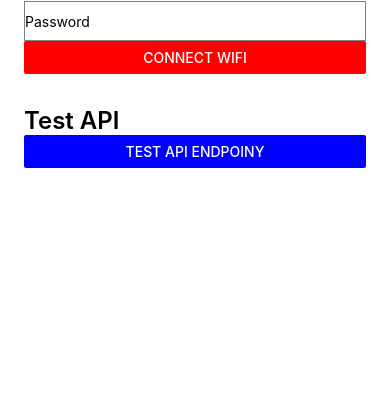
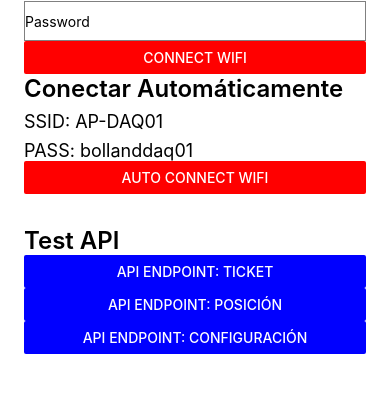
Before and after one commit to fernando4530/daqappdemo, a React Native app: screen / in a window 390 px wide. Shown: the part 331-724 px from the top of the page. Built offline with nearby package versions, Linux system fonts and the light colour scheme.

Commit message:
create new endpoints

```diff
--- a/App.js
+++ b/App.js
@@ -6,7 +6,7 @@
  * @flow strict-local
  */
 
-import React, { useState } from 'react';
+import React from 'react';
 import WifiManager from "react-native-wifi-reborn";
 
 import {
@@ -53,7 +53,10 @@ const requestPermisionWifi = async () => {
 
 var ssidValue = "vacio";
 
+var datadaq = { "data": { "atributos": { "bateria": "LC-10", "id_daq": "1", "id_ticket": "24", "ire": "29", "latitud": 3250.4426, "longitud": 6852.3931, "pozo": "COL-NRO6", "presion": 43.21, "producto": "DP858-100%", "temperatura": 12.34, "timestamp": "2021/03/12-00:22:54", "verificacion": "5df9f63916ebf8528697b629022993e8", "volumen_agregado": 5.67 }, "id": "1", "tipo": "ticket" } }
 
+const controller = new AbortController();
+const signal = controller.signal;
 
 
 class App extends React.Component {
@@ -146,6 +149,32 @@ class App extends React.Component {
     );
   }
 
+
+  autoConnectWifiReborn() {
+    const ssid = 'AP-DAQ01';
+    const password = 'bollanddaq01';
+    const isWep = false;
+    console.log("auto conectando a: ");
+    console.log(ssid);
+    console.log(password);
+    WifiManager.connectToProtectedSSID(ssid, password, isWep).then(
+      () => {
+        console.log("Connected successfully!");
+      },
+      () => {
+        console.log("Connection failed!");
+        Alert.alert(
+          'Conexión',
+          'No se pudo realizar la conexión',
+          [
+            { text: 'OK', onPress: () => console.log('OK Pressed') }
+          ],
+          { cancelable: false }
+        );
+      }
+    );
+  }
+
   getCurrentSSIDBorn() {
     WifiManager.getCurrentWifiSSID().then(
       ssid => {
@@ -175,22 +204,163 @@ class App extends React.Component {
 
 
 
+  executeAxios() {
+    console.log("excuteeee");
+    const url = 'http://10.123.45.1:3333/api/1_0/ticket';
+    axios.get(url)
+      .then(res => {
+        const persons = res.data;
+        console.log(persons);
+      })
+  }
 
-  getMoviesFromApiAsync() {
-    return fetch('https://jsonplaceholder.typicode.com/todos/1')
+
+
+  abortFetching() {
+    console.log('Now aborting');
+    // Abort.
+    controller.abort()
+  }
+
+
+  getApiTicket() {
+    // const url='https://jsonplaceholder.typicode.com/users';
+    const url = 'http://10.123.45.1:3333/api/1_0/ticket';
+    return fetch(url, {
+      method: "GET",
+      headers: {
+        'Content-Type': 'application/json',
+      },
+      signal: signal, // <------ This is our AbortSignal
+    }, 2000)
+      .then(response => response.json())
+      .then(json => {
+        console.log(json);
+        const atributos = datadaq;
+        console.log(atributos);
+        const json1 = json[0];
+        Alert.alert(
+          'API DAQ',
+          JSON.stringify(json.data.tipo) + ' ' + JSON.stringify(json.data.id) +
+          '\n Bateria: ' + JSON.stringify(json.data.atributos.bateria) +
+          '\n ID DAQ: ' + JSON.stringify(json.data.atributos.id_daq) +
+          '\n ID Ticket: ' + JSON.stringify(json.data.atributos.id_ticket) +
+          '\n IRE: ' + JSON.stringify(json.data.atributos.ire) +
+          '\n Latitud: ' + JSON.stringify(json.data.atributos.latitud) +
+          '\n Longitud: ' + JSON.stringify(json.data.atributos.longitud) +
+          '\n Pozo: ' + JSON.stringify(json.data.atributos.pozo) +
+          '\n Presion: ' + JSON.stringify(json.data.atributos.presion) +
+          '\n Producto: ' + JSON.stringify(json.data.atributos.producto) +
+          '\n Temperatura: ' + JSON.stringify(json.data.atributos.temperatura) +
+          '\n Timestamp: ' + JSON.stringify(json.data.atributos.timestamp) +
+          '\n Verificacion: ' + JSON.stringify(json.data.atributos.verificacion) +
+          '\n Volumen Agregado: ' + JSON.stringify(json.data.atributos.volumen_agregado)
+          ,
+          [
+            { text: 'OK', onPress: () => console.log('OK Pressed') }
+          ],
+          { cancelable: true }
+        );
+
+      })
+      .catch(function (error) {
+        console.log('Hubo un problema con la petición Fetch:' + error.message);
+        const mje_error = error;
+        Alert.alert(
+          'API DAQ ERROR',
+          'Error: \n' + mje_error,
+          [
+            { text: 'OK', onPress: () => console.log('OK Pressed') }
+          ],
+          { cancelable: true }
+        );
+      });
+  }
+
+  getApiPosicion() {
+    const url = 'http://10.123.45.1:3333/api/1_0/posicion';
+    return fetch(url, {
+      method: "GET",
+      headers: {
+        'Content-Type': 'application/json',
+      },
+      signal: signal, // <------ This is our AbortSignal
+    }, 2000)
       .then(response => response.json())
       .then(json => {
         console.log(json);
         Alert.alert(
           'API DAQ',
-          'My Alert Msg: \n' + JSON.stringify(json),
+          JSON.stringify(json.data.tipo) + ' ' + JSON.stringify(json.data.id) +
+          '\n Latitud: ' + JSON.stringify(json.data.atributos.latitud) +
+          '\n Longitud: ' + JSON.stringify(json.data.atributos.longitud) +
+          '\n Curso: ' + JSON.stringify(json.data.atributos.curso) +
+          '\n Dato Valido: ' + JSON.stringify(json.data.atributos.dato_valido) +
+          '\n Fecha: ' + JSON.stringify(json.data.atributos.fecha) +
+          '\n Posición Valida: ' + JSON.stringify(json.data.atributos.posicion_valida) +
+          '\n Tiempo: ' + JSON.stringify(json.data.atributos.tiempo) +
+          '\n Velocidad: ' + JSON.stringify(json.data.atributos.velocidad)
+          ,
           [
             { text: 'OK', onPress: () => console.log('OK Pressed') }
           ],
           { cancelable: true }
         );
+
       })
-      .catch(function(error) {
+      .catch(function (error) {
+        console.log('Hubo un problema con la petición Fetch:' + error.message);
+        const mje_error = error;
+        Alert.alert(
+          'API DAQ ERROR',
+          'Error: \n' + mje_error,
+          [
+            { text: 'OK', onPress: () => console.log('OK Pressed') }
+          ],
+          { cancelable: true }
+        );
+      });
+  }
+
+
+  getApiConfiguracion() {
+    const url = 'http://10.123.45.1:3333/api/1_0/configuracion';
+    return fetch(url, {
+      method: "GET",
+      headers: {
+        'Content-Type': 'application/json',
+      },
+      signal: signal, // <------ This is our AbortSignal
+    }, 2000)
+      .then(response => response.json())
+      .then(json => {
+        console.log(json);
+        const atributos = datadaq;
+        console.log(atributos);
+        const json1 = json[0];
+        Alert.alert(
+          'API DAQ',
+          JSON.stringify(json.data.tipo) + ' ' + JSON.stringify(json.data.id) +
+          '\n ID Caudalimetro 1: ' + JSON.stringify(json.data.atributos.id_caudalimetro_1) +
+          '\n ID Caudalimetro 2: ' + JSON.stringify(json.data.atributos.id_caudalimetro_2) +
+          '\n ID DAQ: ' + JSON.stringify(json.data.atributos.id_daq) +
+          '\n ID Vehiculo: ' + JSON.stringify(json.data.atributos.id_vehiculo) +
+          '\n Nombre Caudalimetro 1: ' + JSON.stringify(json.data.atributos.nombre_caudalimetro_1) +
+          '\n Nombre Caudalimetro 2: ' + JSON.stringify(json.data.atributos.nombre_caudalimetro_2) +
+          '\n Nombre Vehiculo: ' + JSON.stringify(json.data.atributos.nombre_vehiculo) +
+          '\n Revisión Soft: ' + JSON.stringify(json.data.atributos.revision_soft) +
+          '\n Timestamp Actualizado: ' + JSON.stringify(json.data.atributos.timestamp_actualizado) +
+          '\n Timestamp Actualizado: ' + JSON.stringify(json.data.atributos.timestamp_descargado) +
+          '\n Verificacion: ' + JSON.stringify(json.data.atributos.verificacion)
+          ,
+          [
+            { text: 'OK', onPress: () => console.log('OK Pressed') }
+          ],
+          { cancelable: true }
+        );
+
+      })
+      .catch(function (error) {
         console.log('Hubo un problema con la petición Fetch:' + error.message);
         const mje_error = error;
         Alert.alert(
@@ -261,14 +431,37 @@ class App extends React.Component {
                   title="Connect Wifi"
                   onPress={() => this.connectWifiReborn()}
                 />
+
+                <Text style={styles.sectionTitle}>Conectar Automáticamente</Text>
+                <Text style={styles.sectionDescription}>
+                  SSID: AP-DAQ01
+                </Text>
+                <Text style={styles.sectionDescription}>
+                  PASS: bollanddaq01
+                </Text>
+                <Button
+                  color="red"
+                  title="Auto Connect Wifi"
+                  onPress={() => this.autoConnectWifiReborn()}
+                />
               </View>
 
               <View style={styles.sectionContainer}>
                 <Text style={styles.sectionTitle}>Test API</Text>
                 <Button
                   color="blue"
-                  title="TEST API ENDPOINY"
-                  onPress={() => this.getMoviesFromApiAsync()}
+                  title="API ENDPOINT: Ticket"
+                  onPress={() => this.getApiTicket()}
+                />
+                <Button
+                  color="blue"
+                  title="API ENDPOINT: Posición"
+                  onPress={() => this.getApiPosicion()}
+                />
+                <Button
+                  color="blue"
+                  title="API ENDPOINT: Configuración"
+                  onPress={() => this.getApiConfiguracion()}
                 />
 
               </View>
--- a/package.json
+++ b/package.json
@@ -12,7 +12,6 @@
   "dependencies": {
     "react": "16.13.1",
     "react-native": "0.63.4",
-    "react-native-android-wifi": "0.0.41",
     "react-native-wifi-reborn": "^4.3.7"
   },
   "devDependencies": {
```
Also changed, not shown: 3 other files (tests, documents, lock files or other folders).
